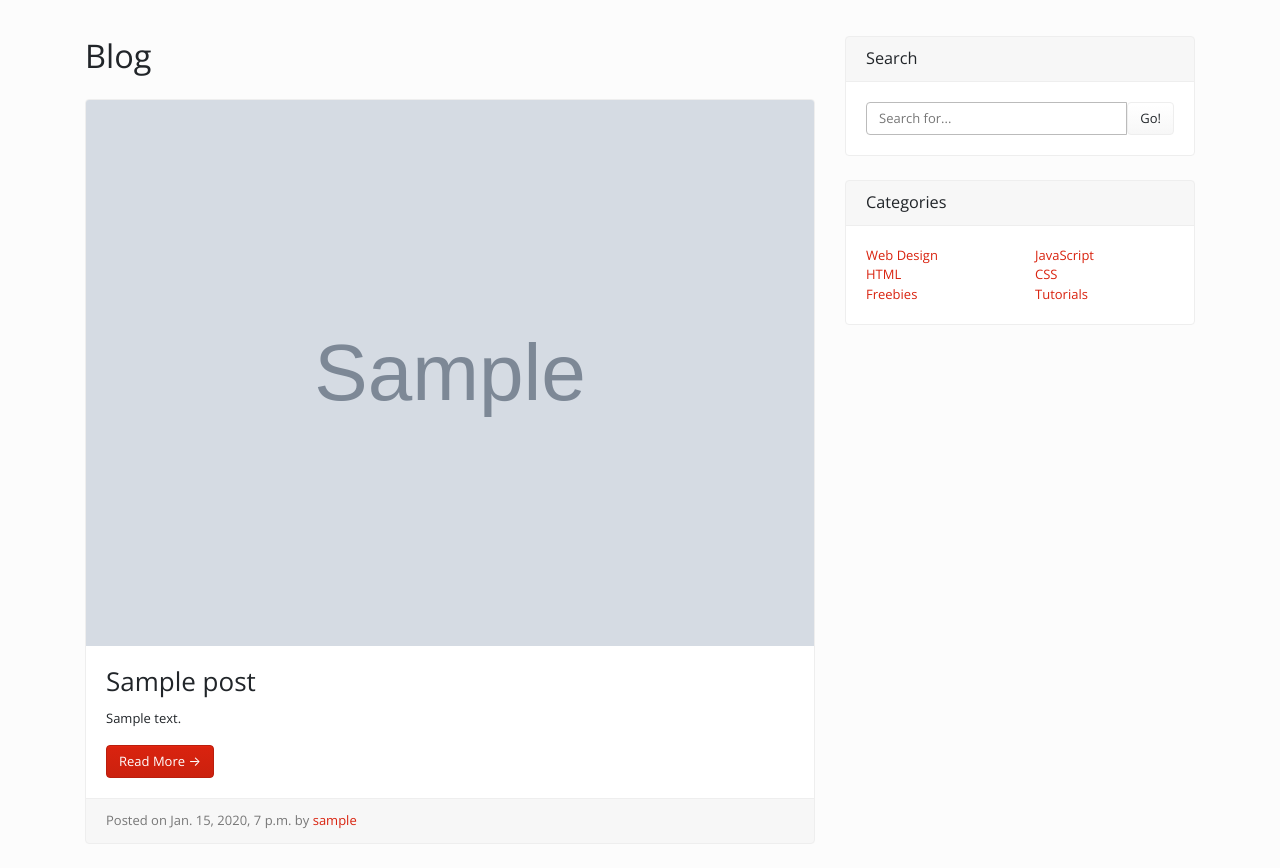
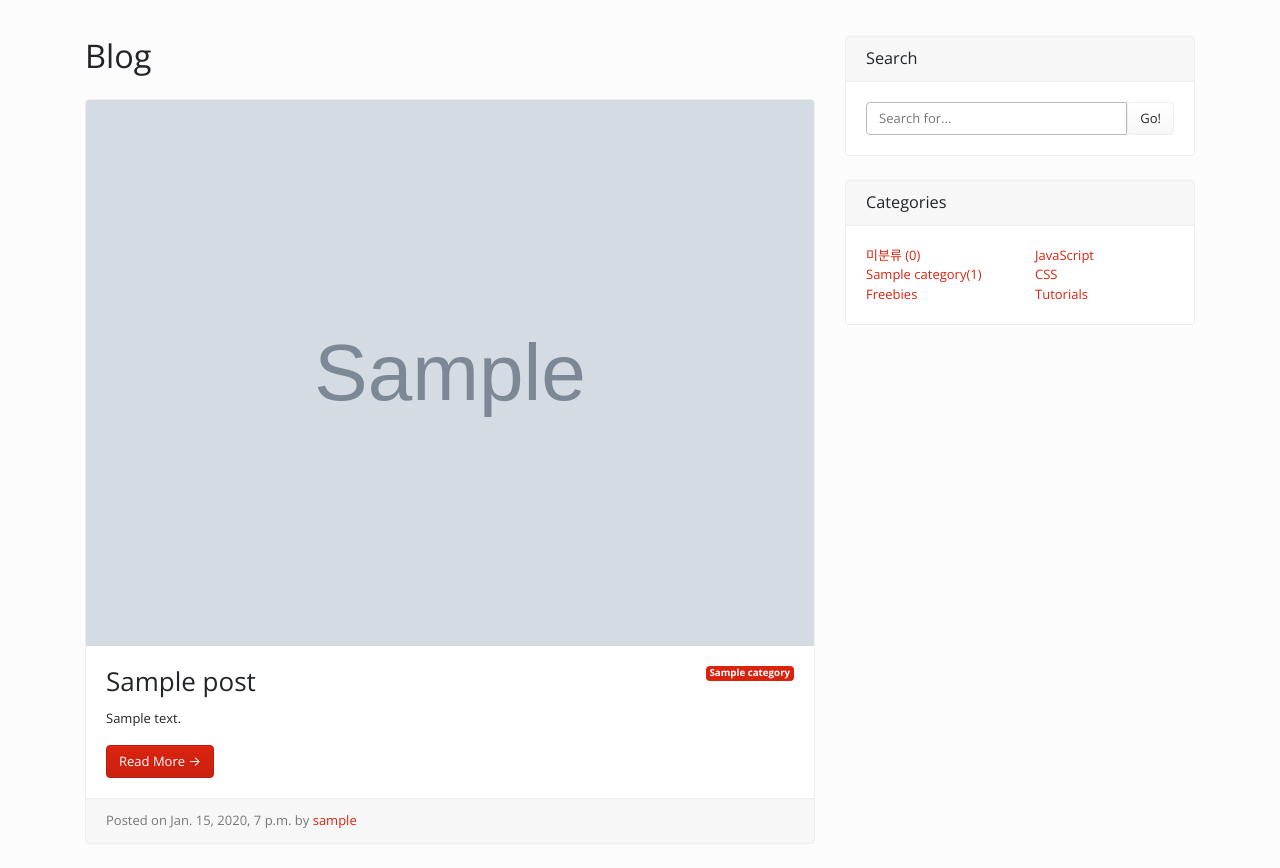
Before and after one commit to yanggari/django_my_website, a Django app: page /blog/ in a window 1280 px wide. Shown: the part 66-934 px from the top of the page. Run offline with Django 3.2, Linux system fonts and the light colour scheme; tables that the repository leaves empty hold one stand-in row (values such as "Sample post"); grey boxes marked "Sample" are stand-in pictures; some libraries are stand-ins or nearby versions.

Commit message:
category in post_list

```diff
--- a/blog/admin.py
+++ b/blog/admin.py
@@ -1,8 +1,9 @@
 from django.contrib import admin
-from . models import Post
+from . models import Post, Category
 # Register your models here.
 
 class PostAdmin(admin.ModelAdmin):
     list_display = ['pk','title','created','author']
     list_display_links = ['title']
 admin.site.register(Post,PostAdmin)
+admin.site.register(Category)
--- a/blog/models.py
+++ b/blog/models.py
@@ -3,6 +3,12 @@ from django.contrib.auth.models import User
 
 
 # Create your models here.
+class Category(models.Model):
+    name = models.CharField(max_length=25,unique=True)
+    description = models.TextField(blank=True)
+    def __str__(self):
+        return self.name
+
 
 class Post(models.Model):
     title = models.CharField(max_length=200)
@@ -10,6 +16,7 @@ class Post(models.Model):
     head_image = models.ImageField(upload_to='blog/%y/%m/%d/',blank=True)
     created = models.DateTimeField(auto_now_add=True)
     author = models.ForeignKey(User, on_delete=models.CASCADE)
+    category = models.ForeignKey(Category, blank=True, null=True, on_delete=models.SET_NULL)
     def __str__(self):
         return self.title
     def get_absolute_url(self):
--- a/blog/templates/blog/base.html
+++ b/blog/templates/blog/base.html
@@ -119,11 +119,13 @@
                         <div class="col-lg-6">
                             <ul class="list-unstyled mb-0">
                                 <li>
-                                    <a href="#">Web Design</a>
+                                    <a href="#">미분류 ({{posts_without_category}})</a>
                                 </li>
+                                {%for category in category_list%}
                                 <li>
-                                    <a href="#">HTML</a>
+                                    <a href="#">{{category.name}}({{category.post_set.count}})</a>
                                 </li>
+                                {%endfor%}
                                 <li>
                                     <a href="#">Freebies</a>
                                 </li>
--- a/blog/templates/blog/post_list.html
+++ b/blog/templates/blog/post_list.html
@@ -11,6 +11,11 @@
                 <img class="card-img-top" src="https://picsum.photos/750/300/?random" alt="Card image cap">
                 {%endif%}
                 <div class="card-body">
+                    {%if p.category%}
+                    <span class="badge badge-primary float-right">{{p.category}}</span>
+                    {%else%}
+                    <span class="badge badge-primary float-right">미분류</span>
+                    {%endif%}
                     <h2 class="card-title">{{p.title}}</h2>
                     <p class="card-text">{{p.content|truncatewords:50}}</p>
                     <a href="{%url 'blog:detail' p.pk%}" class="btn btn-primary">Read More &rarr;</a>
--- a/blog/views.py
+++ b/blog/views.py
@@ -1,13 +1,21 @@
 from django.shortcuts import render
-from .models import Post
+from .models import Post,Category
 from django.views.generic import ListView, DetailView
 # Create your views here.
 
 class PostList(ListView):
     model = Post
 
+
     def get_queryset(self):
         return Post.objects.order_by('-created')[:5]
+
+    def get_context_data(self, *, object_list=None, **kwargs):
+        context = super(PostList, self).get_context_data(**kwargs)
+        context['category_list'] = Category.objects.all()
+        context['posts_without_category'] = Post.objects.filter(category=None).count()
+
+        return context
 
 class Postdetail(DetailView):
     model=Post
```
